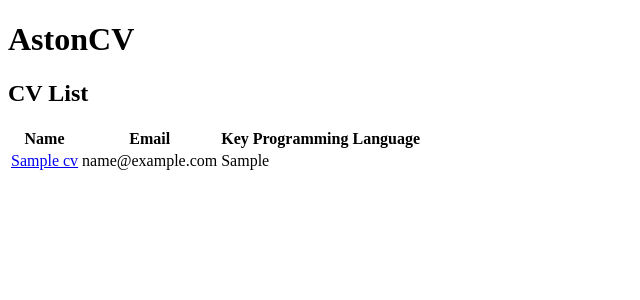
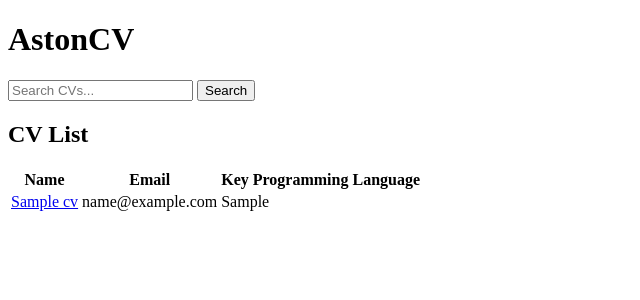
Before and after one commit to BilalH-dev/astoncv, a PHP site: page / in a window 1280 px wide. Shown: the top 300 px of the page, without its empty margins (0-640 px from the left). Run offline with PHP 8.4, Linux system fonts and the light colour scheme; tables that the repository leaves empty or names only in its code hold one stand-in row (values such as "Sample post").

Commit message:
P3: Search CVs by name or key programming language

```diff
--- a/index.php
+++ b/index.php
@@ -15,11 +15,30 @@ function escapedString($string) {
 </head>
 <body>
     <h1>AstonCV</h1>
+    <form action="index.php" method="GET">
+        <input type="text" name="query" placeholder="Search CVs...">
+        <button type="submit">Search</button>
+    </form>
     <section id="cv-list">
         <h2>CV List</h2>
         <?php
-        $sql = "SELECT id, name, email, keyprogramming FROM cvs";
-        $result = $db->query($sql);
+        if (isset($_GET['query'])) {
+            $query = trim($_GET['query']);
+            if (!empty($query)) {
+                $query = '%' . $query . '%';
+                $sql = "SELECT id, name, email, keyprogramming FROM cvs WHERE name LIKE ? OR keyprogramming LIKE ?";
+                $result = $db -> prepare($sql);
+                $result -> execute([$query, $query]);
+            } else {
+                $sql = "SELECT id, name, email, keyprogramming FROM cvs";
+                $result = $db->query($sql);
+            }
+        } else {
+                $sql = "SELECT id, name, email, keyprogramming FROM cvs";
+                $result = $db->query($sql);
+        }
+
+
         if ($result->rowCount() > 0) {
             echo "<table>
                     <tr>
```
